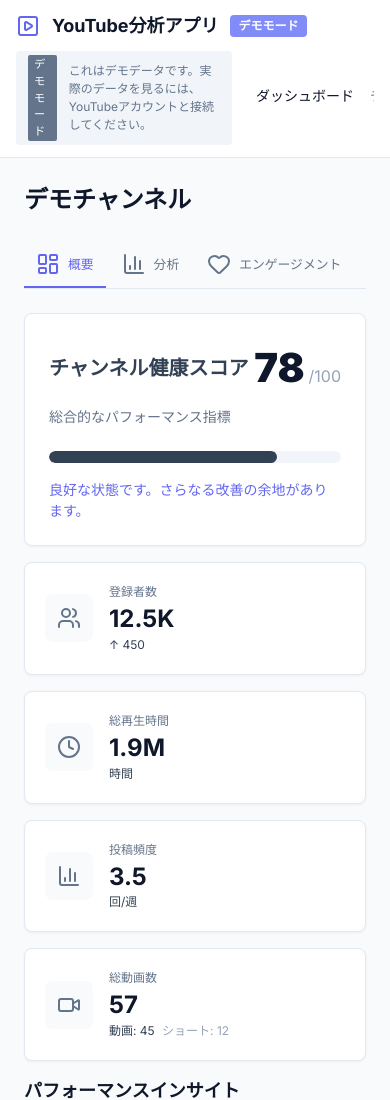
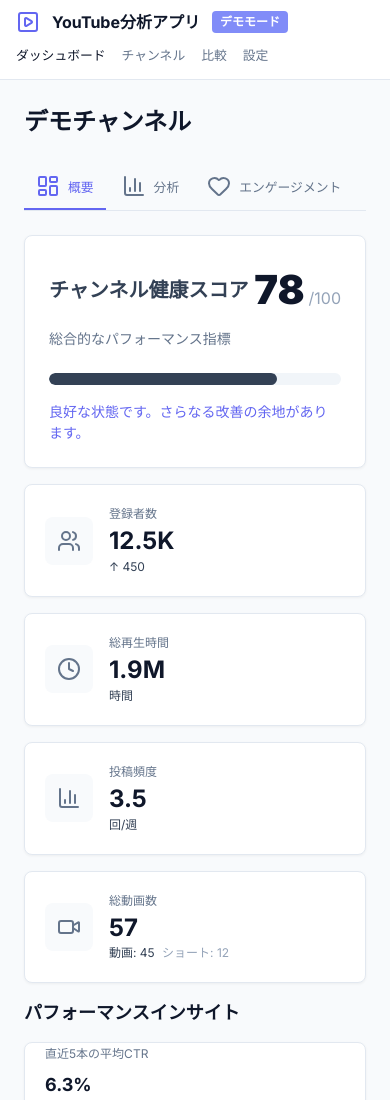
Before and after one commit to Taka6116/Youtube_bunsekikun, a plain HTML site: page demo.html in a window 390 px wide. Shown: the top 1100 px of the page. Drawn offline with nearby package versions, Linux system fonts and the light colour scheme.

Commit message:
Update demo.css

```diff
--- a/demo.css
+++ b/demo.css
@@ -1834,18 +1834,35 @@ input:checked+.slider:before {
 
     /* Header */
     .dashboard-header {
-        padding: 0 16px;
+        padding: 10px 16px;
         height: auto;
         flex-direction: column;
         align-items: flex-start;
-        padding-bottom: 12px;
-    }
-
-    .header-left,
+        gap: 12px;
+    }
+
+    .header-left {
+        width: 100%;
+        justify-content: space-between;
+        flex-wrap: wrap;
+        /* ロゴとバッジが溢れないように */
+    }
+
+    .logo-area {
+        font-size: 1rem;
+    }
+
+    /* ヘッダー内の警告（デモモードなど）はスマホでは邪魔なので下へ逃がすか、簡略化 */
+    .header-warning {
+        display: none;
+        /* 一旦非表示にしてすっきりさせる */
+    }
+
     .header-right {
         width: 100%;
         justify-content: space-between;
-        margin-top: 12px;
+        margin-top: 0;
+        /* 上のgapで調整 */
     }
 
     .top-nav {
@@ -1853,15 +1870,28 @@ input:checked+.slider:before {
         width: 100%;
         padding-bottom: 4px;
         gap: 16px;
+        -webkit-overflow-scrolling: touch;
+        /* スムーズスクロール */
+    }
+
+    .top-nav::-webkit-scrollbar {
+        height: 4px;
+    }
+
+    .top-nav::-webkit-scrollbar-thumb {
+        background: #cbd5e1;
+        border-radius: 4px;
     }
 
     .nav-link {
         white-space: nowrap;
+        font-size: 0.8rem;
     }
 
     /* Sub Navigation */
     .sub-nav {
         gap: 4px;
+
     }
 
     .sub-nav-item {
```
